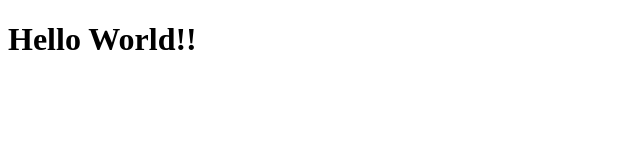
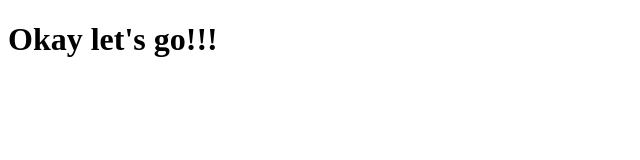
Before and after one commit to AleksaKR/first-github-project, a plain HTML site: page index.html in a window 1280 px wide. Shown: the whole page, without its empty margins (0-640 px from the left). Drawn offline with Linux system fonts and the light colour scheme.

Commit message:
Header change

```diff
--- a/index.html
+++ b/index.html
@@ -6,7 +6,7 @@
     <meta name="viewport" content="width=device-width, initial-scale=1.0">
     <title>Document</title>
 </head>
-<h1> Hello World!!</h1>
+<h1> Okay let's go!!! </h1>
 <body>
 
 </body>
```
